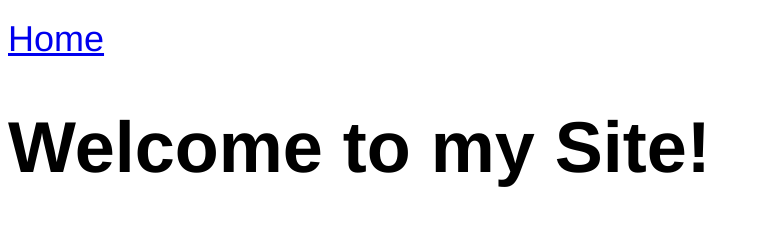
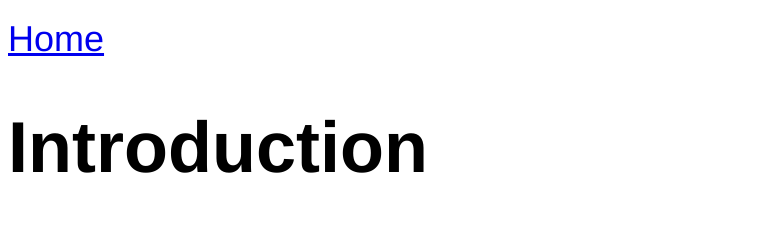
Before and after one commit to saivishalc1/is1171, a plain HTML site: page docs/index.html in a window 1280 px wide. Shown: the whole page, without its empty margins (0-759 px from the left). Drawn offline with Linux system fonts and the light colour scheme.

```diff
--- a/docs/index.html
+++ b/docs/index.html
@@ -5,10 +5,10 @@
 <A HREF="home.html">Home</A>
 <head>
     <meta charset="UTF-8">
-    <title>Title</title>
+    <title>How the Internet Works</title>
 </head>
 <body>
-<h1>Welcome to my Site!</h1>
+<h1>Introduction</h1>
 
 
 
```
